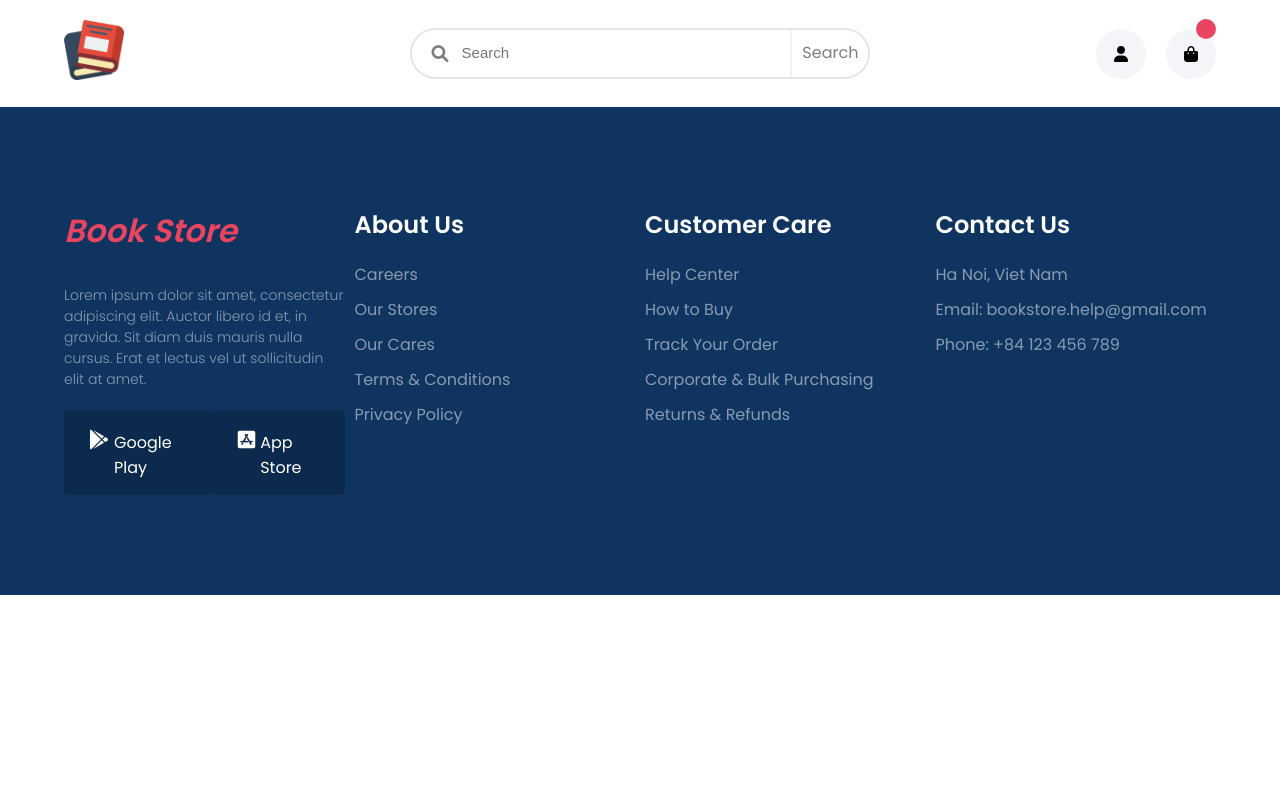
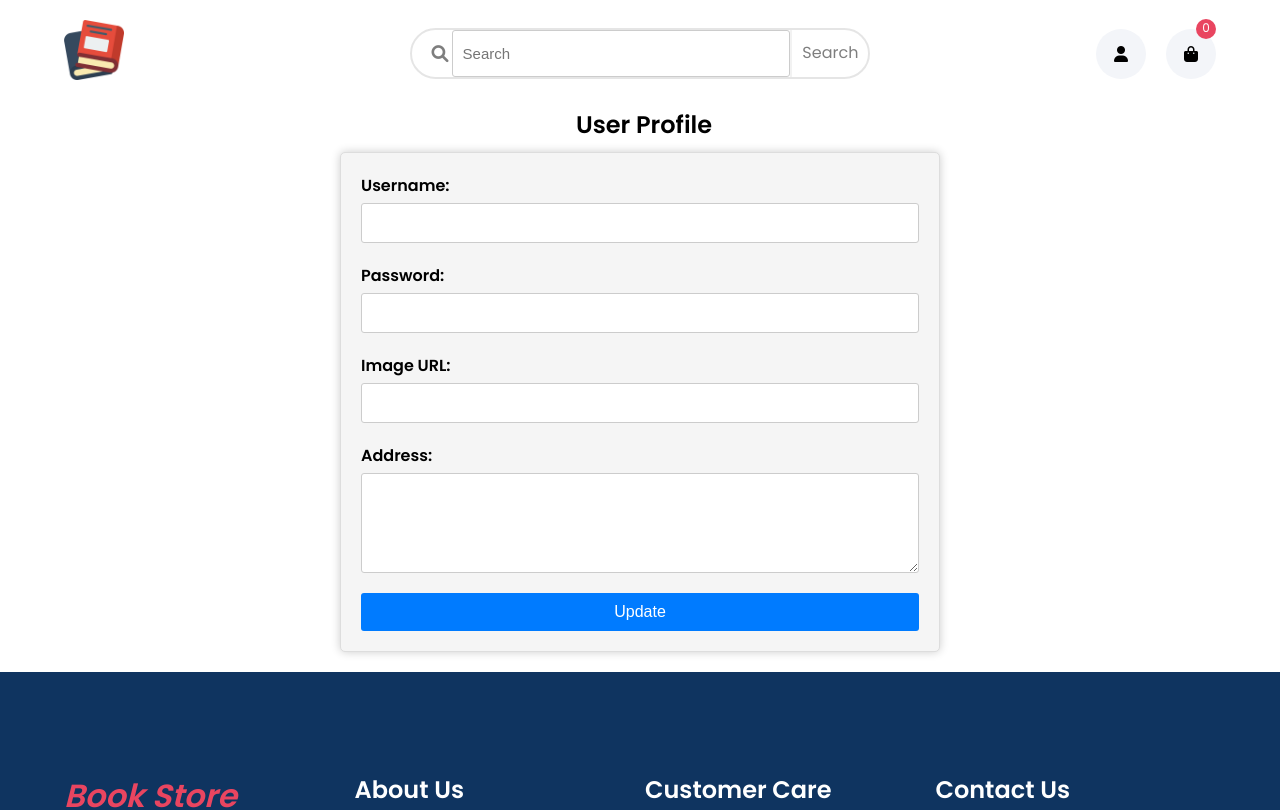
Before and after one commit to Linh277-2001/Book_Frontend, a React (Create React App) app: page /user in a window 1280 px wide. Shown: the top 810 px of the page. Built offline with nearby package versions, Linux system fonts and the light colour scheme; no server answers.

Commit message:
Them created oke

```diff
--- a/src/App.js
+++ b/src/App.js
@@ -2,10 +2,14 @@ import React, { useState } from "react";
 import "./App.css";
 import { BrowserRouter as Router, Switch, Route } from "react-router-dom";
 import Header from "./common/header/Header";
-import Pages from "./pages/Pages";
-import Data from "./components/Data";
 import Cart from "./common/Cart/Cart";
 import Footer from "./common/footer/Footer";
+
+import Pages from "./pages/Pages";
+
+import User from "./components/user/User";
+
+import Data from "./components/Data";
 import Sdata from "./components/shops/Sdata";
 
 function App() {
@@ -59,6 +63,9 @@ function App() {
             {/* Step 2: Pass removeFromCart as a prop */}
             <Cart CartItem={CartItem} addToCart={addToCart} decreaseQty={decreaseQty} removeFromCart={removeFromCart} />
           </Route>
+          <Route path="/user">
+            <User/>
+          </Route>
         </Switch>
         <Footer />
       </Router>
--- a/src/common/header/Search.jsx
+++ b/src/common/header/Search.jsx
@@ -32,7 +32,7 @@ const Search = ({ CartItem }) => {
             <div className='cart'>
               <Link to='/cart'>
                 <i className='fa fa-shopping-bag icon-circle'></i>
-                <span>{CartItem.length === 0 ? "" : CartItem.length}</span>
+                <span>{CartItem.length === 0 ? "0" : CartItem.length}</span>
               </Link>
             </div>
           </div>
--- /dev/null
+++ b/src/components/user/User.css
@@ -0,0 +1,59 @@
+.user-container {
+    max-width: 600px;
+    margin: 0 auto;
+    padding: 20px;
+    background-color: #f5f5f5;
+    border: 1px solid #ddd;
+    border-radius: 5px;
+    box-shadow: 0 0 10px rgba(0, 0, 0, 0.2);
+  }
+
+  .user-container h1 {
+    font-size: 24px;
+    margin-bottom: 20px;
+    text-align: center;
+  }
+
+  .user-form {
+    display: flex;
+    flex-direction: column;
+    gap: 20px;
+  }
+
+  .form-group {
+    display: flex;
+    flex-direction: column;
+  }
+
+  label {
+    font-weight: bold;
+    margin-bottom: 5px;
+  }
+
+  input[type="text"],
+  input[type="password"],
+  textarea {
+    padding: 10px;
+    border: 1px solid #ccc;
+    border-radius: 3px;
+    font-size: 16px;
+  }
+
+  textarea {
+    height: 100px;
+  }
+
+  .update-button {
+    background-color: #007bff;
+    color: #fff;
+    padding: 10px 20px;
+    border: none;
+    border-radius: 3px;
+    font-size: 16px;
+    cursor: pointer;
+    transition: background-color 0.2s;
+  }
+
+  .update-button:hover {
+    background-color: #0056b3;
+  }
--- /dev/null
+++ b/src/components/user/User.jsx
@@ -0,0 +1,96 @@
+import React, { useState, useEffect } from "react";
+import axios from "axios";
+import "./User.css"; // Import CSS file for styling
+
+const User = () => {
+  // State để lưu trữ thông tin user
+  const [userData, setUserData] = useState({
+    username: "",
+    password: "",
+    image: "",
+    address: "",
+  });
+
+  // Sử dụng useEffect để gọi API khi component được tải
+  useEffect(() => {
+    // Gọi API để lấy thông tin user
+    axios.get("http://localhost:8080/api/admin/1")
+      .then((response) => {
+        const { username, password, image, address } = response.data;
+        setUserData({ username, password, image, address });
+      })
+      .catch((error) => {
+        console.error("Error fetching user data: ", error);
+      });
+  }, []); // [] để đảm bảo gọi API chỉ xảy ra một lần khi component được tải
+
+  // Hàm xử lý sự kiện khi người dùng thay đổi giá trị trong input
+  const handleInputChange = (e) => {
+    const { name, value } = e.target;
+    setUserData({ ...userData, [name]: value });
+  };
+
+  // Hàm xử lý khi người dùng nhấn nút "Update"
+  const handleUpdate = () => {
+    // Gửi dữ liệu cập nhật lên API
+    axios.put("http://localhost:8080/api/admin/1", userData)
+      .then((response) => {
+        console.log("User data updated successfully:", response.data);
+        // Cập nhật thành công, bạn có thể thực hiện các hành động khác nếu cần
+      })
+      .catch((error) => {
+        console.error("Error updating user data: ", error);
+      });
+  };
+
+  return (
+    <>
+    <h2 style={{paddingLeft: '45%',marginBottom: '10px'}}>User Profile</h2>
+    <div style={{marginBottom:'20px'}} className="user-container">
+      {/* <h1>User Profile</h1> */}
+      <div className="user-form">
+        <div className="form-group">
+          <label>Username:</label>
+          <input
+            type="text"
+            name="username"
+            value={userData.username}
+            onChange={handleInputChange}
+          />
+        </div>
+        <div className="form-group">
+          <label>Password:</label>
+          <input
+            type="password"
+            name="password"
+            value={userData.password}
+            onChange={handleInputChange}
+          />
+        </div>
+        <div className="form-group">
+          <label>Image URL:</label>
+          <input
+            type="text"
+            name="image"
+            value={userData.image}
+            onChange={handleInputChange}
+          />
+        </div>
+        <div className="form-group">
+          <label>Address:</label>
+          <textarea
+            name="address"
+            value={userData.address}
+            onChange={handleInputChange}
+          />
+        </div>
+        <button className="update-button" onClick={handleUpdate}>
+          Update
+        </button>
+      </div>
+    </div>
+    </>
+  );
+};
+
+export default User;
--- a/src/pages/Pages.jsx
+++ b/src/pages/Pages.jsx
@@ -2,6 +2,7 @@ import React from "react"
 
 import FlashDeals from "../components/flashDeals/FlashDeals"
 // import TopCate from "../components/top/TopCate"
+// import User from "../components/user/User"
 import Shop from "../components/shops/Shop"
 import Wrapper from "../components/wrapper/Wrapper"
 
```
